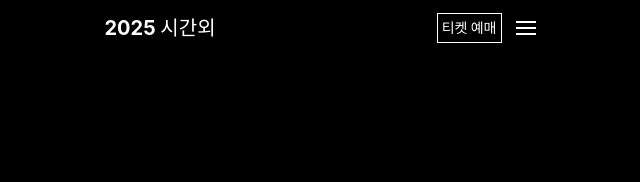
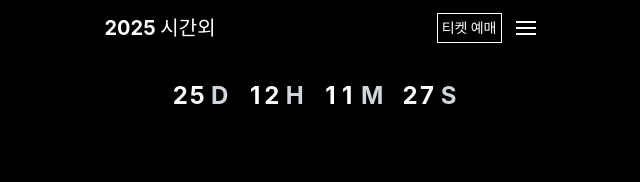
Before and after one commit to 95rolancia/95rolancia.github.io, a React (Vite) app: page / in a window 1280 px wide. Shown: the top 182 px of the page, without its empty margins (323-963 px from the left). Built offline with nearby package versions, Linux system fonts and the light colour scheme.

Commit message:
안쓰는 변수 삭제

```diff
--- a/src/App.jsx
+++ b/src/App.jsx
@@ -10,33 +10,6 @@ import LocationSection from "./components/LocationSection";
 import { IoMdClose } from "react-icons/io";
 
 import { Analytics } from "@vercel/analytics/react";
-
-// const thumbnails = [
-//   {
-//     teamname: '은록도 록이다',
-//     thumbnail: 'https://images.95jjangjun.workers.dev/IMG_9470.jpeg'
-//   },
-//   {
-//     teamname: '은록도 록이다',
-//     thumbnail: 'https://images.95jjangjun.workers.dev/IMG_9470.jpeg'
-//   },
-//   {
-//     teamname: '은록도 록이다',
-//     thumbnail: 'https://images.95jjangjun.workers.dev/IMG_9470.jpeg'
-//   },
-//   {
-//     teamname: '은록도 록이다',
-//     thumbnail: 'https://images.95jjangjun.workers.dev/IMG_9470.jpeg'
-//   },
-//   {
-//     teamname: '은록도 록이다',
-//     thumbnail: 'https://images.95jjangjun.workers.dev/IMG_9470.jpeg'
-//   },
-//   {
-//     teamname: '은록도 록이다',
-//     thumbnail: 'https://images.95jjangjun.workers.dev/IMG_9470.jpeg'
-//   },
-// ]
 
 const songs = [
   {
@@ -1143,7 +1116,10 @@ export default function App() {
   return (
     <>
       <Header infos={SECTION_META_DATA} />
-      <MainSection imgUrl="https://images.95jjangjun.workers.dev/IMG_9499.webp" />
+      <MainSection
+        imgUrl="https://images.95jjangjun.workers.dev/IMG_9499.webp"
+        withCountdown
+      />
       <MainSection imgUrl="https://images.95jjangjun.workers.dev/IMG_9498.webp" />
 
       {/* <Schedule /> */}
```
